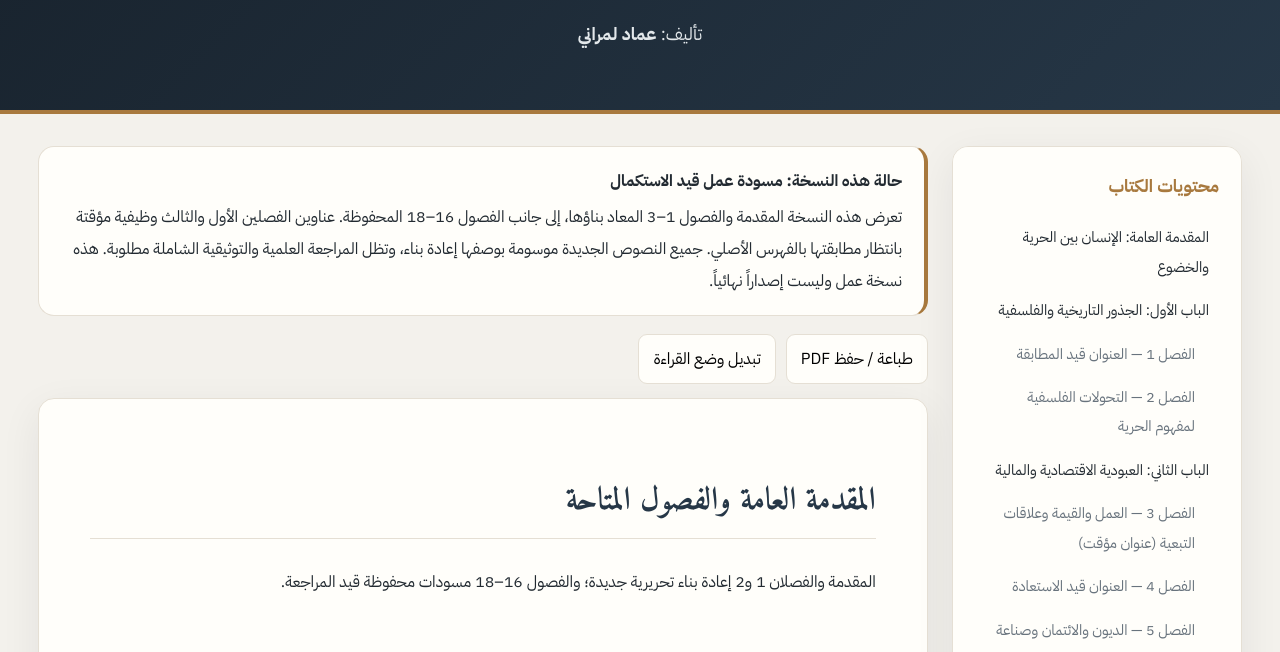
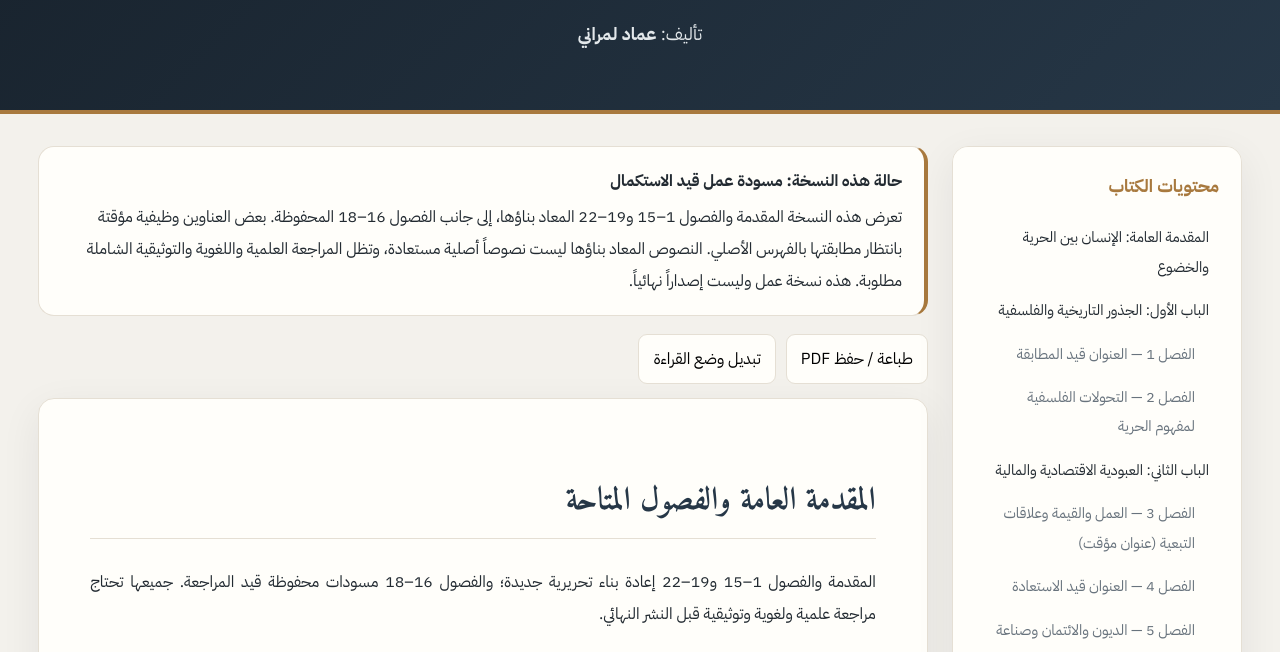
Before and after one commit to gpldroid/edumad, a plain HTML site: page index.html in a window 1280 px wide. Shown: the part 256-908 px from the top of the page. Drawn offline with nearby package versions, Linux system fonts and the light colour scheme; no server answers.

Commit message:
Include reconstructed chapters 4-15 and 19-22 in manuscript reader

```diff
--- a/index.html
+++ b/index.html
@@ -54,7 +54,7 @@ main{min-width:0}.notice{padding:18px 22px;margin-bottom:18px;border-right:4px s
 </aside>
 <main>
 <div class="notice"><strong>حالة هذه النسخة: مسودة عمل قيد الاستكمال</strong>
-تعرض هذه النسخة المقدمة والفصول 1–3 المعاد بناؤها، إلى جانب الفصول 16–18 المحفوظة. عناوين الفصلين الأول والثالث وظيفية مؤقتة بانتظار مطابقتها بالفهرس الأصلي. جميع النصوص الجديدة موسومة بوصفها إعادة بناء، وتظل المراجعة العلمية والتوثيقية الشاملة مطلوبة. هذه نسخة عمل وليست إصداراً نهائياً.</div>
+تعرض هذه النسخة المقدمة والفصول 1–15 و19–22 المعاد بناؤها، إلى جانب الفصول 16–18 المحفوظة. بعض العناوين وظيفية مؤقتة بانتظار مطابقتها بالفهرس الأصلي. النصوص المعاد بناؤها ليست نصوصاً أصلية مستعادة، وتظل المراجعة العلمية واللغوية والتوثيقية الشاملة مطلوبة. هذه نسخة عمل وليست إصداراً نهائياً.</div>
 <div class="toolbar"><button onclick="window.print()">طباعة / حفظ PDF</button><button onclick="document.documentElement.classList.toggle('large')">تبديل وضع القراءة</button></div>
 <article class="paper" id="content"><div class="loading">جارٍ تحميل المخطوط المحفوظ…</div></article>
 </main>
@@ -67,6 +67,22 @@ const files=[
  {id:"ch1",url:"https://raw.githubusercontent.com/gpldroid/edumad/main/manuscript/chapters/01-historical-roots-of-slavery.md"},
  {id:"ch2",url:"https://raw.githubusercontent.com/gpldroid/edumad/main/manuscript/chapters/02-philosophical-transformations-of-liberty.md"},
  {id:"ch3",url:"https://raw.githubusercontent.com/gpldroid/edumad/main/manuscript/chapters/03-work-value-economic-dependence.md"},
+ {id:"ch4",url:"https://raw.githubusercontent.com/gpldroid/edumad/main/manuscript/chapters/04-structural-transformations-of-economy.md"},
+ {id:"ch5",url:"https://raw.githubusercontent.com/gpldroid/edumad/main/manuscript/chapters/05-debt-credit-financial-dependence.md"},
+ {id:"ch6",url:"https://raw.githubusercontent.com/gpldroid/edumad/main/manuscript/chapters/06-consumption-poverty-and-economic-exclusion.md"},
+ {id:"ch7",url:"https://raw.githubusercontent.com/gpldroid/edumad/main/manuscript/chapters/07-class-stratification-and-inequality.md"},
+ {id:"ch8",url:"https://raw.githubusercontent.com/gpldroid/edumad/main/manuscript/chapters/08-power-domination-political-control.md"},
+ {id:"ch9",url:"https://raw.githubusercontent.com/gpldroid/edumad/main/manuscript/chapters/09-law-institutions-protection-restraint.md"},
+ {id:"ch10",url:"https://raw.githubusercontent.com/gpldroid/edumad/main/manuscript/chapters/10-control-of-mind-and-consciousness.md"},
+ {id:"ch11",url:"https://raw.githubusercontent.com/gpldroid/edumad/main/manuscript/chapters/11-media-culture-public-opinion.md"},
+ {id:"ch12",url:"https://raw.githubusercontent.com/gpldroid/edumad/main/manuscript/chapters/12-identity-alienation-social-conformity.md"},
+ {id:"ch13",url:"https://raw.githubusercontent.com/gpldroid/edumad/main/manuscript/chapters/13-data-economy-and-privacy.md"},
+ {id:"ch14",url:"https://raw.githubusercontent.com/gpldroid/edumad/main/manuscript/chapters/14-algorithms-and-artificial-intelligence.md"},
+ {id:"ch15",url:"https://raw.githubusercontent.com/gpldroid/edumad/main/manuscript/chapters/15-digital-platforms-always-connected-human.md"},
+ {id:"ch19",url:"https://raw.githubusercontent.com/gpldroid/edumad/main/manuscript/chapters/19-contemporary-slavery-global-economy.md"},
+ {id:"ch20",url:"https://raw.githubusercontent.com/gpldroid/edumad/main/manuscript/chapters/20-different-experiences-across-countries.md"},
+ {id:"ch21",url:"https://raw.githubusercontent.com/gpldroid/edumad/main/manuscript/chapters/21-dismantling-mechanisms-of-submission.md"},
+ {id:"ch22",url:"https://raw.githubusercontent.com/gpldroid/edumad/main/manuscript/chapters/22-building-a-project-for-human-liberation.md"},
  {id:"ch16",url:"https://raw.githubusercontent.com/gpldroid/edumad/main/manuscript/chapters/16-family-and-social-relations.md"},
  {id:"ch17",url:"https://raw.githubusercontent.com/gpldroid/edumad/main/manuscript/chapters/17-body-health-and-time.md"},
  {id:"ch18",url:"https://raw.githubusercontent.com/gpldroid/edumad/main/manuscript/chapters/18-education-knowledge-opportunities.md"}
@@ -75,7 +91,7 @@ const content=document.getElementById("content");
 async function loadBook(){
  if(!window.marked){content.innerHTML='<p>تعذر تحميل محرك تنسيق النص. يرجى إعادة تحميل الصفحة.</p>';return}
  marked.setOptions({gfm:true,breaks:false});
- let html='<h1>المقدمة العامة والفصول المتاحة</h1><p>المقدمة والفصلان 1 و2 إعادة بناء تحريرية جديدة؛ والفصول 16–18 مسودات محفوظة قيد المراجعة.</p>';
+ let html='<h1>المقدمة العامة والفصول المتاحة</h1><p>المقدمة والفصول 1–15 و19–22 إعادة بناء تحريرية جديدة؛ والفصول 16–18 مسودات محفوظة قيد المراجعة. جميعها تحتاج مراجعة علمية ولغوية وتوثيقية قبل النشر النهائي.</p>';
  for(const file of files){
   try{
    const response=await fetch(file.url);
@@ -84,7 +100,7 @@ async function loadBook(){
    html+='<section id="'+file.id+'">'+marked.parse(md)+'</section><hr>';
   }catch(e){html+='<section id="'+file.id+'"><h2>تعذر تحميل '+file.id+'</h2><p>تحقق من الاتصال أو افتح ملف الفصل مباشرة من مستودع GitHub.</p></section>'}
  }
- html+='<h1 id="remaining">الفصول التي لم تُستعد نصوصها بعد</h1><p>المقدمة والفصول 4–15 والفصول 19–22 والخاتمة العامة والمراجع الموحدة تحتاج إلى استعادة النصوص الأصلية أو استكمال التأليف والتحرير قبل إصدار نسخة كاملة.</p>';
+ html+='<h1 id="remaining">الخاتمة والمراجع</h1><p>تظل الخاتمة العامة والمراجع الموحدة والفهارس بحاجة إلى إعداد ومراجعة نهائية. كما يلزم تدقيق جميع المراجع الأولية ومطابقة العناوين المؤقتة بالفهرس الأصلي عند توفره.</p>';
  content.innerHTML=html;
 }
 loadBook();
```
